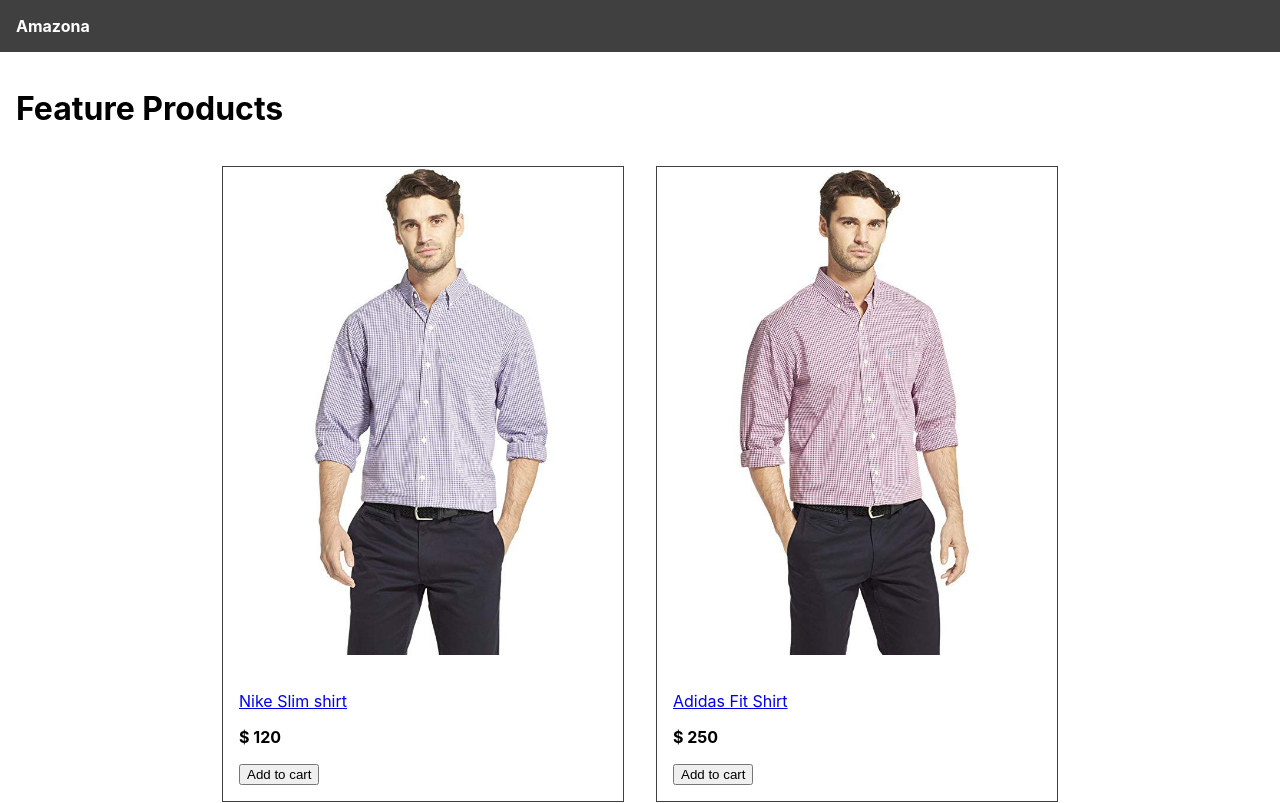
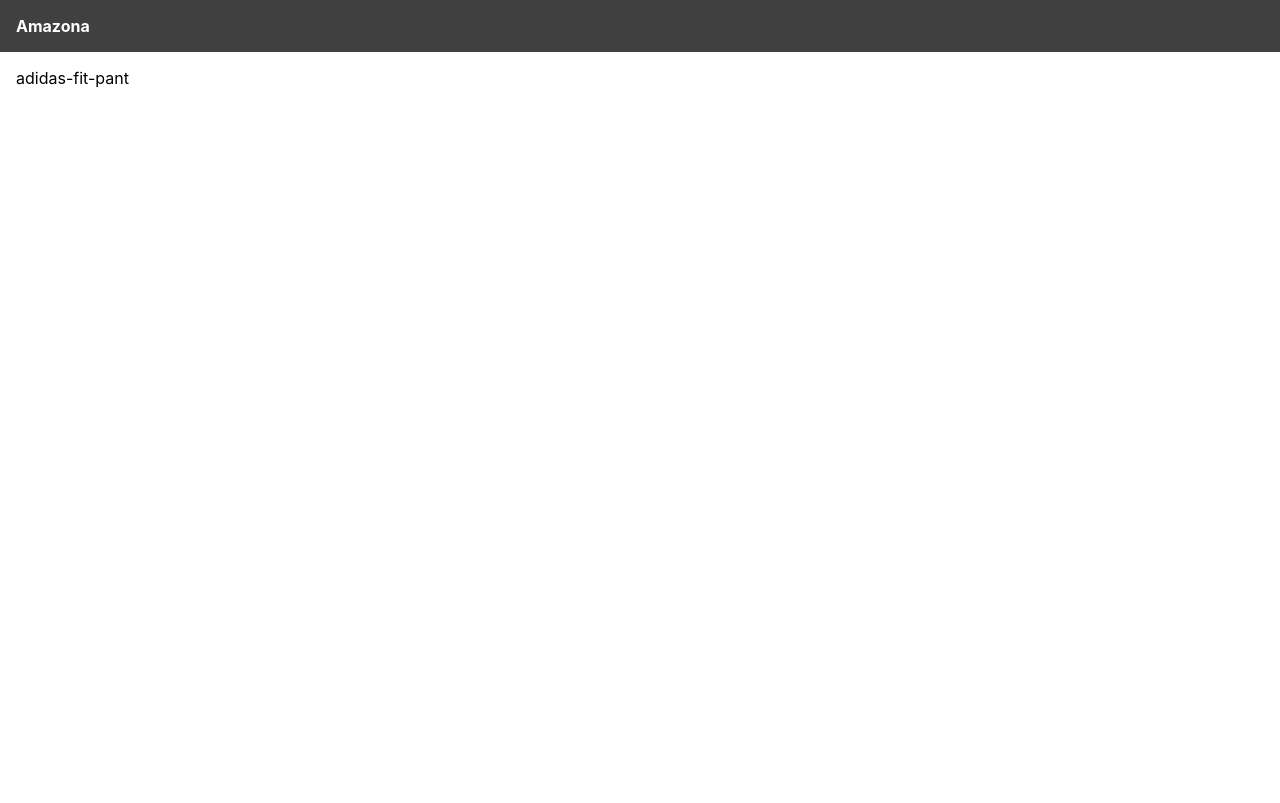
Before and after one commit to jayfct/amazona, a React (Create React App) app in the folder frontend/: page /product/adidas-fit-pant in a window 1280 px wide. Shown: the top 803 px of the page. Built offline with nearby package versions, Linux system fonts and the light colour scheme.

Commit message:
Video-07-Add-routing

```diff
--- a/frontend/package.json
+++ b/frontend/package.json
@@ -8,6 +8,7 @@
     "@testing-library/user-event": "^13.5.0",
     "react": "^18.2.0",
     "react-dom": "^18.2.0",
+    "react-router-dom": "^6.3.0",
     "react-scripts": "5.0.1",
     "web-vitals": "^2.1.4"
   },
--- a/frontend/src/App.js
+++ b/frontend/src/App.js
@@ -1,34 +1,22 @@
-import data from "./data";
+import { BrowserRouter, Link, Route, Routes } from "react-router-dom";
+import HomeScreen from "./screens/HomeScreen";
+import ProductScreen from "./screens/ProductScreen";
 
 function App() {
   return (
+    <BrowserRouter>
       <div>
         <header>
-        <a href="/">Amazona</a>
+          <Link to="/">Amazona</Link>
         </header>
         <main>
-        <h1>Feature Products</h1>
-        <div className="products">
-          {data.products.map((product) => (
-            <div className="product" key={product.slug}>
-              <a href={`/product/${product.slug}`}>
-                <img src={product.image} alt={product.name} />
-              </a>
-
-              <div className="product-info">
-                <a href={`/product/${product.slug}`}>
-                  <p>{product.name}</p>
-                </a>
-                <p>
-                  <strong>$ {product.price}</strong>
-                </p>
-                <button>Add to cart</button>
-              </div>
-            </div>
-          ))}
-        </div>
+          <Routes>
+            <Route path="/product/:slug" element={<ProductScreen />}></Route>
+            <Route path="/" element={<HomeScreen />} />
+          </Routes>
         </main>
       </div>
+    </BrowserRouter>
   );
 }
 
--- /dev/null
+++ b/frontend/src/screens/HomeScreen.js
@@ -0,0 +1,32 @@
+import React from "react";
+import { Link } from "react-router-dom";
+import data from "../data";
+
+const HomeScreen = () => {
+  return (
+    <div>
+      <h1>Feature Products</h1>
+      <div className="products">
+        {data.products.map((product) => (
+          <div className="product" key={product.slug}>
+            <Link to={`/product/${product.slug}`}>
+              <img src={product.image} alt={product.name} />
+            </Link>
+
+            <div className="product-info">
+              <Link to={`/product/${product.slug}`}>
+                <p>{product.name}</p>
+              </Link>
+              <p>
+                <strong>$ {product.price}</strong>
+              </p>
+              <button>Add to cart</button>
+            </div>
+          </div>
+        ))}
+      </div>
+    </div>
+  );
+};
+
+export default HomeScreen;
--- /dev/null
+++ b/frontend/src/screens/ProductScreen.js
@@ -0,0 +1,10 @@
+import React from "react";
+import { useParams } from "react-router-dom";
+
+const ProductScreen = () => {
+  const params = useParams();
+  const { slug } = params;
+  return <div>{slug}</div>;
+};
+
+export default ProductScreen;
```
Also changed, not shown: 2 other files (tests, documents, lock files or other folders). Lines whose indentation alone changed are shown as unchanged.
